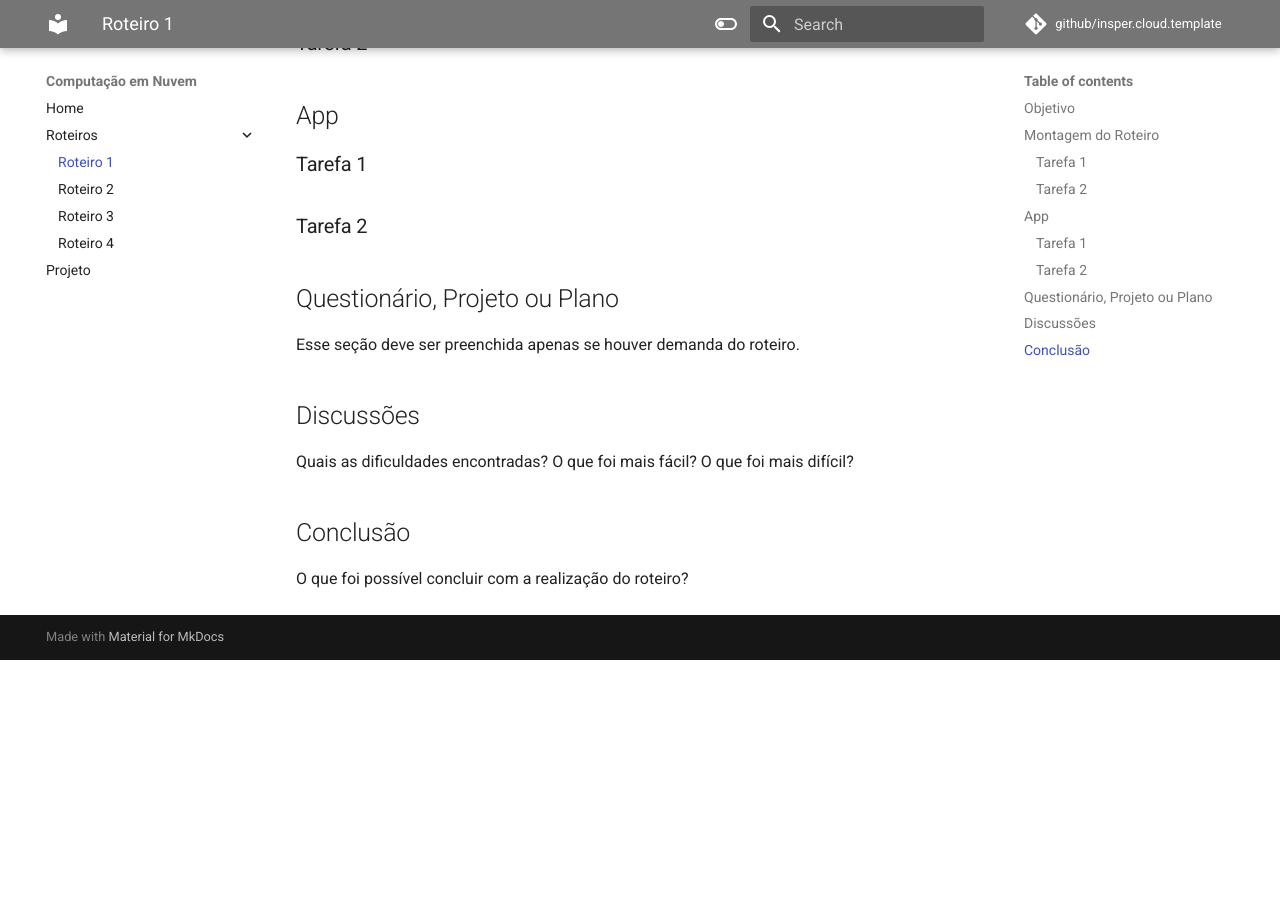
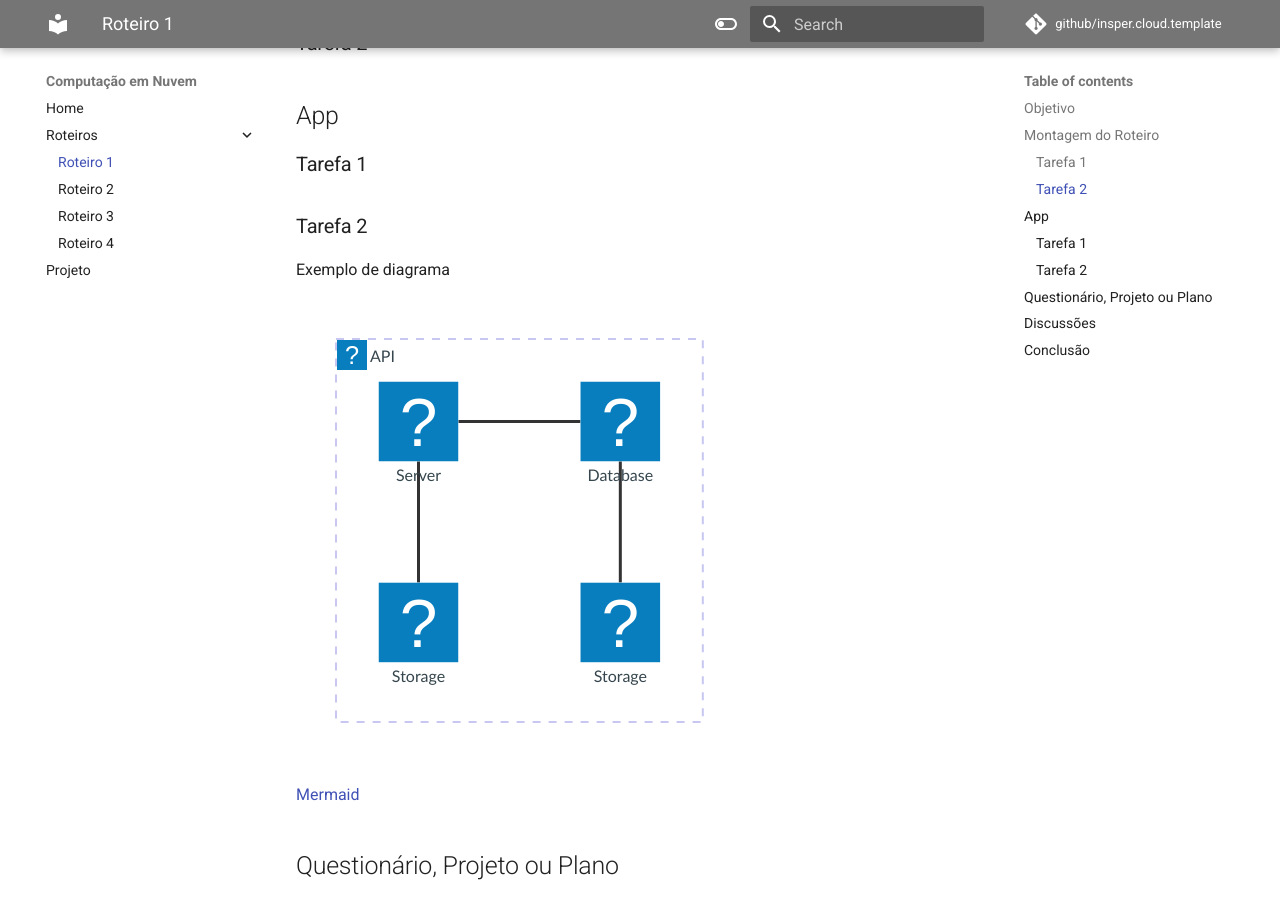
Before and after one commit to zorrzi/portifolio-redesneurais, an MkDocs documentation site: the page built from docs/roteiro1/main.md, in a window 1280 px wide and 900 px high, scrolled down 1142 px. Built offline with MkDocs 1.6.1 and Material for MkDocs 9.7.7, drawn with Linux system fonts in a browser that asks for light colours; comment, search, counter and statistics services are not loaded; before the commit the page ends 1802 px from its top, so only the background shows below that; some of the changed lines change nothing that is shown.

Commit message:
template

````diff
--- a/docs/roteiro1/main.md
+++ b/docs/roteiro1/main.md
@@ -25,6 +25,24 @@ Conforme ilustrado acima, a tela inicial do MAAS apresenta um dashboard com info
 
 ### Tarefa 2
 
+Exemplo de diagrama
+
+```mermaid
+architecture-beta
+    group api(logos:aws-lambda)[API]
+
+    service db(logos:aws-aurora)[Database] in api
+    service disk1(logos:aws-glacier)[Storage] in api
+    service disk2(logos:aws-s3)[Storage] in api
+    service server(logos:aws-ec2)[Server] in api
+
+    db:L -- R:server
+    disk1:T -- B:server
+    disk2:T -- B:db
+```
+
+[Mermaid](https://mermaid.js.org/syntax/architecture.html){:target="_blank"}
+
 ## Questionário, Projeto ou Plano
 
 Esse seção deve ser preenchida apenas se houver demanda do roteiro.
````
